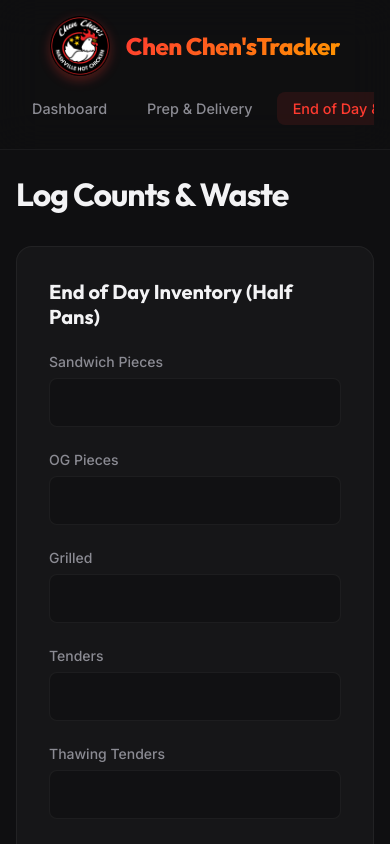
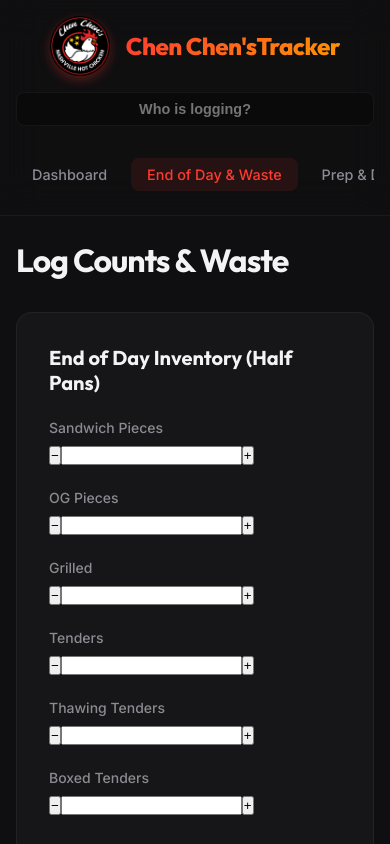
Before and after one commit to gobingiri/cc-chicken-tracker, a React (Vite) app: page / in a window 390 px wide. Both pictures are taken after a click on the item "End of Day & Waste". Shown: the top 844 px of the page. Built offline with nearby package versions, Linux system fonts and the light colour scheme; no server answers.

Commit message:
Implement Employee Tracking and Mobile Stepper UI

```diff
--- a/src/App.jsx
+++ b/src/App.jsx
@@ -10,6 +10,7 @@ import logo from './assets/logo.png';
 
 function App() {
   const [activeTab, setActiveTab] = useState('dashboard');
+  const [loggedUser, setLoggedUser] = useState(() => localStorage.getItem('cc_chicken_user') || '');
 
   const [logs, setLogs] = useState([]);
   const [pars, setPars] = useState({});
@@ -49,10 +50,10 @@ function App() {
       const existingIdx = prev.findLastIndex ? prev.findLastIndex(l => l.date === todayDate) : prev.map(l => l.date).lastIndexOf(todayDate);
       let newLogs = [...prev];
       if (existingIdx >= 0) {
-        specificLog = { ...newLogs[existingIdx], ...updatedFields };
+        specificLog = { ...newLogs[existingIdx], ...updatedFields, loggedBy: loggedUser };
         newLogs[existingIdx] = specificLog;
       } else {
-        specificLog = { ...getEmptyLog(todayDate), ...updatedFields };
+        specificLog = { ...getEmptyLog(todayDate), ...updatedFields, loggedBy: loggedUser };
         newLogs.push(specificLog);
       }
       return newLogs;
@@ -64,6 +65,12 @@ function App() {
     }
   };
 
+  const handleUserChange = (e) => {
+    const val = e.target.value;
+    setLoggedUser(val);
+    localStorage.setItem('cc_chicken_user', val);
+  };
+
   const handleUpdatePars = (newPars) => {
     setPars(newPars);
     savePars(newPars);
@@ -72,19 +79,29 @@ function App() {
   return (
     <div className="dashboard">
       <aside className="sidebar">
-        <div className="brand">
+        <div className="brand" style={{marginBottom: '1rem'}}>
           <img src={logo} alt="Chen Chen's Logo" className="logo-img" />
           <div className="brand-text">Chen Chen's<br/>Tracker</div>
+        </div>
+        <div className="user-profile" style={{marginBottom: '2rem'}}>
+          <input
+            type="text"
+            placeholder="Who is logging?"
+            value={loggedUser}
+            onChange={handleUserChange}
+            className="big-input"
+            style={{padding: '0.5rem', width: '100%', fontSize: '0.9rem'}}
+          />
         </div>
         <ul className="nav-links">
           <li className={`nav-item ${activeTab === 'dashboard' ? 'active' : ''}`} onClick={() => setActiveTab('dashboard')}>
             Dashboard
           </li>
+          <li className={`nav-item ${activeTab === 'counts' ? 'active' : ''}`} onClick={() => setActiveTab('counts')}>
+            End of Day & Waste
+          </li>
           <li className={`nav-item ${activeTab === 'prep' ? 'active' : ''}`} onClick={() => setActiveTab('prep')}>
             Prep & Delivery
-          </li>
-          <li className={`nav-item ${activeTab === 'counts' ? 'active' : ''}`} onClick={() => setActiveTab('counts')}>
-            End of Day & Waste
           </li>
           <li className={`nav-item ${activeTab === 'reports' ? 'active' : ''}`} onClick={() => setActiveTab('reports')}>
             Reports
--- a/src/components/LogCountsView.jsx
+++ b/src/components/LogCountsView.jsx
@@ -1,4 +1,5 @@
 import React, { useState } from 'react';
+import StepperInput from './StepperInput';
 
 function LogCountsView({ todayLog, onUpdateLog }) {
   const [localLog, setLocalLog] = useState(() => ({
@@ -8,12 +9,11 @@ function LogCountsView({ todayLog, onUpdateLog }) {
   }));
 
   const handleChange = (section, field, value) => {
-    const num = parseFloat(value);
     setLocalLog(prev => ({
       ...prev,
       [section]: {
         ...prev[section],
-        [field]: isNaN(num) ? '' : Math.max(0, num)
+        [field]: value
       }
     }));
   };
@@ -69,15 +69,12 @@ function LogCountsView({ todayLog, onUpdateLog }) {
               {Object.keys(eodLabels).map(key => (
                 <div className="input-group" key={`eod-${key}`}>
                   <label>{eodLabels[key]}</label>
-                  <div className="stepper-input">
-                    <input
-                      type="number"
-                      step="0.25"
-                      value={localLog.eod[key]}
-                      onChange={(e) => handleChange('eod', key, e.target.value)}
-                      min="0"
-                    />
-                  </div>
+                  <StepperInput
+                    value={localLog.eod[key]}
+                    onChange={(val) => handleChange('eod', key, val)}
+                    step={0.25}
+                    min={0}
+                  />
                 </div>
               ))}
             </div>
@@ -89,15 +86,12 @@ function LogCountsView({ todayLog, onUpdateLog }) {
               {Object.keys(wasteLabels).map(key => (
                 <div className="input-group" key={`waste-${key}`}>
                   <label>{wasteLabels[key]}</label>
-                  <div className="stepper-input">
-                    <input
-                      type="number"
-                      step="0.25"
-                      value={localLog.waste[key]}
-                      onChange={(e) => handleChange('waste', key, e.target.value)}
-                      min="0"
-                    />
-                  </div>
+                  <StepperInput
+                    value={localLog.waste[key]}
+                    onChange={(val) => handleChange('waste', key, val)}
+                    step={0.25}
+                    min={0}
+                  />
                 </div>
               ))}
             </div>
--- a/src/components/PrepAndDeliveryView.jsx
+++ b/src/components/PrepAndDeliveryView.jsx
@@ -1,4 +1,5 @@
 import React, { useState } from 'react';
+import StepperInput from './StepperInput';
 
 function PrepAndDeliveryView({ todayLog, onUpdateLog }) {
   const [localLog, setLocalLog] = useState(() => ({
@@ -7,12 +8,11 @@ function PrepAndDeliveryView({ todayLog, onUpdateLog }) {
   }));
 
   const handleChange = (section, field, value) => {
-    const num = parseFloat(value);
     setLocalLog(prev => ({
       ...prev,
       [section]: {
         ...prev[section],
-        [field]: isNaN(num) ? '' : Math.max(0, num)
+        [field]: value
       }
     }));
   };
@@ -30,41 +30,31 @@ function PrepAndDeliveryView({ todayLog, onUpdateLog }) {
     <div className="view-container">
       <header className="header">
         <h1>Prep & Delivery Logs</h1>
-        <div className="user-profile">
-          <span className="user-name">Staff</span>
-          <div className="avatar">S</div>
-        </div>
       </header>
 
       <div className="form-container">
         <form onSubmit={handleSubmit}>
 
           <div className="form-section">
-            <h3>Deliveries (Weight from Invoice in lbs)</h3>
+            <h3>Deliveries</h3>
             <div className="input-group-row">
               <div className="input-group">
                 <label>Dark Meat (lbs)</label>
-                <div className="stepper-input">
-                  <input
-                    type="number"
-                    step="0.01"
+                <StepperInput
                   value={localLog.delivery.dark}
-                    onChange={(e) => handleChange('delivery', 'dark', e.target.value)}
-                    min="0"
+                  onChange={(val) => handleChange('delivery', 'dark', val)}
+                  step={0.01}
+                  min={0}
                 />
-                </div>
               </div>
               <div className="input-group">
                 <label>Tenders (Boxes)</label>
-                <div className="stepper-input">
-                  <input
-                    type="number"
-                    step="0.01"
+                <StepperInput
                   value={localLog.delivery.tenders}
-                    onChange={(e) => handleChange('delivery', 'tenders', e.target.value)}
-                    min="0"
+                  onChange={(val) => handleChange('delivery', 'tenders', val)}
+                  step={0.01}
+                  min={0}
                 />
-                </div>
               </div>
             </div>
           </div>
@@ -75,15 +65,12 @@ function PrepAndDeliveryView({ todayLog, onUpdateLog }) {
               {Object.keys(localLog.prep).map(type => (
                 <div className="input-group" key={type}>
                   <label>{type.charAt(0).toUpperCase() + type.slice(1)}</label>
-                  <div className="stepper-input">
-                    <input
-                      type="number"
-                      step="0.25"
+                  <StepperInput
                     value={localLog.prep[type]}
-                      onChange={(e) => handleChange('prep', type, e.target.value)}
-                      min="0"
+                    onChange={(val) => handleChange('prep', type, val)}
+                    step={0.25}
+                    min={0}
                   />
-                  </div>
                 </div>
               ))}
             </div>
--- a/src/components/ReportsView.jsx
+++ b/src/components/ReportsView.jsx
@@ -54,6 +54,7 @@ function ReportsView({ logs }) {
   const exportToCSV = () => {
     const headers = [
       "Dates",
+      "Logged By",
       "EoD Sammy", "EoD OG", "EoD Grilled", "EoD Tenders", "Thawing Tenders", "Boxed Tenders",
       "Delivery Dark (lbs)", "Delivery Tenders (boxes)",
       "Prepped Sammy", "Prepped OG", "Prepped Grilled", "Prepped Tenders",
@@ -63,13 +64,13 @@ function ReportsView({ logs }) {
 
     const rows = filteredLogs.map(log => [
       log.date,
+      log.loggedBy || '',
       log.eod.sammy, log.eod.og, log.eod.grilled, log.eod.tenders, log.eod.thawingTenders, log.eod.boxedTenders,
       log.delivery.dark, log.delivery.tenders,
       log.prep.sammy, log.prep.og, log.prep.grilled, log.prep.tenders,
       log.waste.sammy, log.waste.og, log.waste.grilled, log.waste.tenders,
       log.oil.fries ? 'X' : '-', log.oil.leftChicken ? 'X' : '-', log.oil.rightChicken ? 'X' : '-'
     ]);
-
     const csvContent = "data:text/csv;charset=utf-8,"
       + [headers.join(","), ...rows.map(e => e.join(","))].join("\n");
 
@@ -149,6 +150,7 @@ function ReportsView({ logs }) {
             <thead>
               <tr>
                 <th>Date</th>
+                <th>Logged By</th>
                 <th colSpan="6" className="th-group group-eod">End of Day (Half Pans)</th>
                 <th colSpan="2" className="th-group group-del">Delivery</th>
                 <th colSpan="4" className="th-group group-prep">Prep (Half Pans)</th>
@@ -156,6 +158,7 @@ function ReportsView({ logs }) {
                 <th colSpan="3" className="th-group group-oil">Oil Changes</th>
               </tr>
               <tr className="sub-header">
+                <th></th>
                 <th></th>
                 {/* EoD */}
                 <th>Sammy</th><th>OG</th><th>Grilled</th><th>Tenders</th><th>Thaw</th><th>Boxed</th>
@@ -173,6 +176,7 @@ function ReportsView({ logs }) {
               {filteredLogs.map((log, i) => (
                 <tr key={i}>
                   <td><strong>{log.date}</strong></td>
+                  <td>{log.loggedBy || '-'}</td>
                   {/* EoD */}
                   <td>{log.eod.sammy}</td><td>{log.eod.og}</td><td>{log.eod.grilled}</td><td>{log.eod.tenders}</td><td>{log.eod.thawingTenders}</td><td>{log.eod.boxedTenders}</td>
                   {/* Delivery */}
--- /dev/null
+++ b/src/components/StepperInput.jsx
@@ -0,0 +1,41 @@
+import React from 'react';
+
+function StepperInput({ value, onChange, step = 1, min = 0 }) {
+  const numericValue = Number(value) || 0;
+
+  const handleDecrement = (e) => {
+    e.preventDefault();
+    const newValue = Math.max(min, numericValue - step);
+    // Use toFixed to avoid floating point math errors like 0.25 - 0.25 = 0.00000001
+    const fixedValue = Number.isInteger(step) ? newValue : parseFloat(newValue.toFixed(2));
+    onChange(fixedValue);
+  };
+
+  const handleIncrement = (e) => {
+    e.preventDefault();
+    const newValue = numericValue + step;
+    const fixedValue = Number.isInteger(step) ? newValue : parseFloat(newValue.toFixed(2));
+    onChange(fixedValue);
+  };
+
+  const handleChange = (e) => {
+    const val = parseFloat(e.target.value);
+    onChange(isNaN(val) ? '' : val);
+  };
+
+  return (
+    <div className="custom-stepper">
+      <button type="button" className="stepper-btn minus" onClick={handleDecrement}>−</button>
+      <input
+        type="number"
+        value={value}
+        onChange={handleChange}
+        min={min}
+        step={step}
+      />
+      <button type="button" className="stepper-btn plus" onClick={handleIncrement}>+</button>
+    </div>
+  );
+}
+
+export default StepperInput;
--- a/src/utils/storage.js
+++ b/src/utils/storage.js
@@ -73,5 +73,6 @@ export const getEmptyLog = (date) => ({
   delivery: { dark: '', tenders: '' },
   prep: { sammy: '', og: '', grilled: '', tenders: '' },
   waste: { sammy: '', og: '', grilled: '', tenders: '' },
-  oil: { fries: false, leftChicken: false, rightChicken: false }
+  oil: { fries: false, leftChicken: false, rightChicken: false },
+  loggedBy: ''
 });
```
Lines whose indentation alone changed are shown as unchanged.
